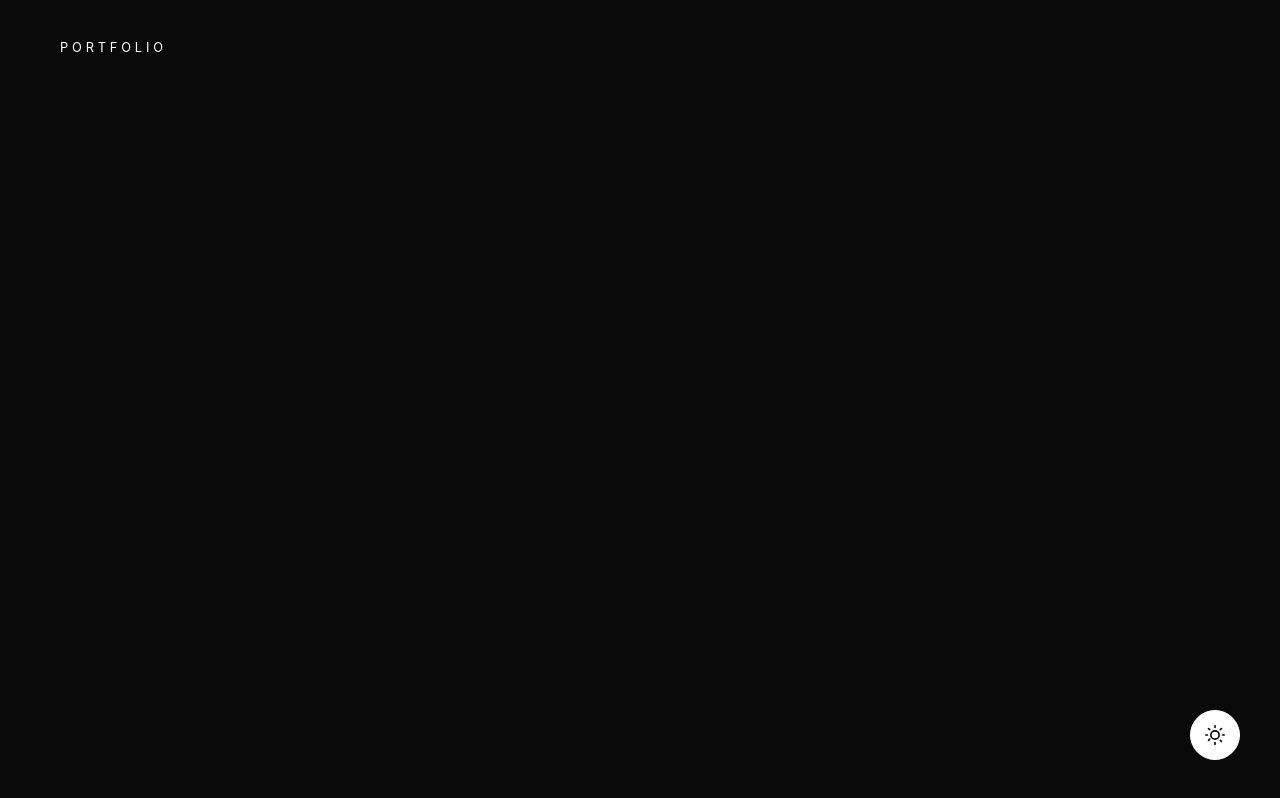
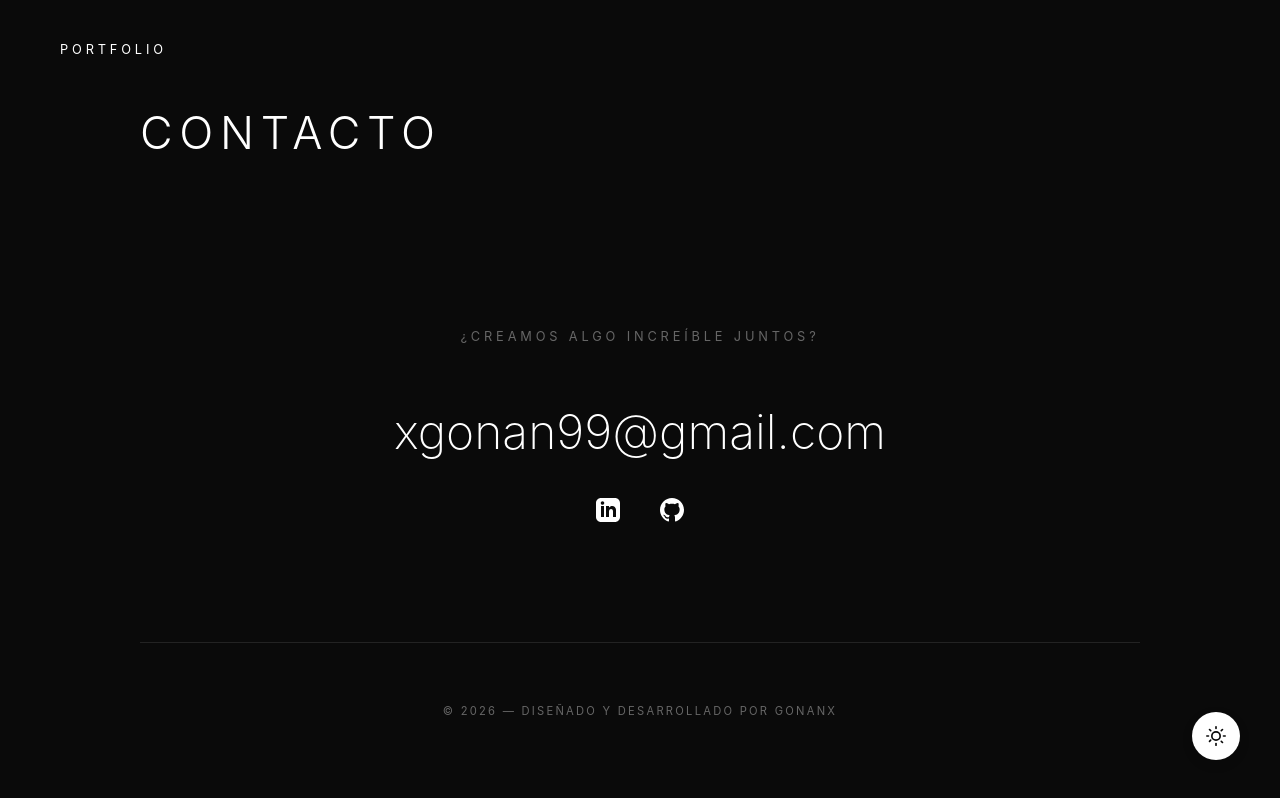
Before and after one commit to gonanx/portfolio, a React (Vite) app: page / in a window 1280 px wide. Shown: the top 798 px of the page. Built offline with nearby package versions, Linux system fonts and the light colour scheme.

Commit message:
proyecto terminado

```diff
--- a/src/App.css
+++ b/src/App.css
@@ -1,18 +1,31 @@
 :root {
-  --bg-color: #ffffff;
-  --text-main: #1a1a1a;
-  --text-secondary: #4a4a4a;
-  --text-muted: #888888;
-  --border-color: #e0e0e0;
-  --nav-overlay: #ffffff;
-}
-
-[data-theme='dark'] {
+  /* Modo Oscuro (Predeterminado) */
   --bg-color: #0a0a0a;
   --text-main: #ffffff;
   --text-secondary: #b0b0b0;
   --text-muted: #666666;
-  --border-color: #222222;
+  --border-color: rgba(255, 255, 255, 0.1);
+  --accent-color: #e0e0e0;
+  --nav-overlay: #000000;
+
+  /* Escala de Espaciado Fluido */
+  --space-unit: clamp(20px, 4vw, 40px);
+  --section-gap: clamp(60px, 12vw, 100px);
+  --space-xs: clamp(15px, 3vw, 25px);
+  --space-s: clamp(25px, 5vw, 45px);
+  --space-m: clamp(50px, 10vw, 80px);
+  --space-l: clamp(80px, 15vw, 120px);
+}
+
+[data-theme='light'] {
+  /* Modo Claro (Tono Crema/Hueso) */
+  --bg-color: #f7f8e2;
+  --text-main: #1a1a1a;
+  --text-secondary: #3a3939;
+  --text-muted: #888888;
+  --border-color: rgba(0, 0, 0, 0.1);
+  --accent-color: #1a1a1a;
+  --nav-overlay: #ffffff;
 }
 
 * {
@@ -21,24 +34,33 @@
   box-sizing: border-box;
 }
 
+html {
+  scroll-behavior: auto;
+  height: 100%;
+}
+
 body {
-  font-family: -apple-system, BlinkMacSystemFont, "Segoe UI", Roboto, Helvetica, Arial, sans-serif;
+  font-family: 'Inter', -apple-system, BlinkMacSystemFont, "Segoe UI", Roboto, sans-serif;
   background-color: var(--bg-color);
   color: var(--text-main);
-  transition: background-color 0.3s ease, color 0.3s ease;
+  transition: background-color 0.4s ease, color 0.4s ease;
+  overflow-x: hidden;
+  -webkit-font-smoothing: antialiased;
+  line-height: 1.5;
 }
 
+/* Contenedor Principal */
 .main-container {
   position: relative;
   width: 100%;
   background-color: var(--bg-color);
-  min-height: 100vh;
 }
 
+/* Títulos de Sección */
 .section-title {
-  font-size: clamp(1.8rem, 4vw, 2.8rem);
+  font-size: clamp(1.8rem, 5vw, 2.8rem);
   font-weight: 300;
-  margin-bottom: 60px;
+  margin-bottom: var(--space-unit);
   text-transform: uppercase;
   letter-spacing: 0.15em;
   text-align: left;
@@ -46,7 +68,7 @@ body {
   color: var(--text-main);
 }
 
-/* --- PROYECTOS --- */
+/* --- Proyectos --- */
 .projects-container {
   width: 100%;
   display: flex;
@@ -54,16 +76,15 @@ body {
   align-items: center;
   justify-content: center;
   min-height: 100vh;
+  padding: var(--section-gap) var(--space-unit);
 }
 
 .projects-grid {
   width: 100%;
   max-width: 800px;
-  margin: 40px auto 0 auto;
+  margin: 0 auto;
   display: flex;
   flex-direction: column;
-  position: relative;
-  z-index: 10;
 }
 
 .project-item-link {
@@ -73,36 +94,29 @@ body {
   width: 100%;
   border-bottom: 1px solid var(--border-color);
   outline: none;
-  overflow: hidden;
 }
 
 .project-item-content {
   display: flex;
   justify-content: space-between;
   align-items: center;
-  padding: 30px 0;
-  width: 100%;
+  padding: clamp(20px, 4vw, 30px) 0;
   transition: border-color 0.4s ease;
 }
 
-[data-theme='light'] .project-item-link:hover .project-item-content {
-  border-color: #1a1a1a;
-}
-
-[data-theme='dark'] .project-item-link:hover .project-item-content {
-  border-color: #ffffff;
+.project-item-link:hover .project-item-content {
+  border-color: var(--text-main);
 }
 
 .project-left {
   display: flex;
   align-items: center;
-  gap: 30px;
+  gap: clamp(15px, 3vw, 30px);
 }
 
 .project-title {
-  font-size: clamp(1.1rem, 1.8vw, 1.5rem);
+  font-size: clamp(1.1rem, 2vw, 1.5rem);
   font-weight: 300;
-  margin: 0;
 }
 
 .project-category {
@@ -113,36 +127,34 @@ body {
   transition: color 0.4s ease;
 }
 
-[data-theme='light'] .project-item-link:hover .project-category {
-  color: #1a1a1a;
+.project-item-link:hover .project-category {
+  color: var(--text-main);
 }
 
-[data-theme='dark'] .project-item-link:hover .project-category {
-  color: #ffffff;
-}
-
-/* --- TRAYECTORIA --- */
+/* --- Trayectoria (CV) --- */
 .cv-section {
   width: 100%;
   max-width: 1100px;
-  min-height: 100vh;
-  display: flex;
-  flex-direction: column;
-  justify-content: center;
   margin: 0 auto;
+  padding: var(--section-gap) var(--space-unit);
 }
 
 .cv-grid {
   display: grid;
   grid-template-columns: 1fr 1fr;
-  gap: 100px;
+  gap: clamp(40px, 8vw, 100px);
+}
+
+.cv-column {
+  display: flex;
+  flex-direction: column;
 }
 
 .cv-item {
-  margin-bottom: 45px;
-  padding-left: 25px;
+  margin-bottom: var(--space-unit);
+  padding-left: 20px;
   border-left: 1px solid var(--border-color);
-  transition: all 0.4s ease;
+  transition: border-color 0.4s ease;
 }
 
 .cv-item:hover {
@@ -150,7 +162,7 @@ body {
 }
 
 .column-label {
-  font-size: 0.9rem;
+  font-size: 0.8rem;
   text-transform: uppercase;
   letter-spacing: 0.4em;
   color: var(--text-muted);
@@ -164,32 +176,31 @@ body {
   letter-spacing: 0.2em;
   color: var(--text-muted);
   display: block;
-  margin-bottom: 10px;
+  margin-bottom: 8px;
 }
 
 .cv-text {
-  font-size: 1.25rem;
+  font-size: clamp(1.1rem, 2.5vw, 1.25rem);
   font-weight: 500;
   color: var(--text-main);
+}
+
+.description {
+  font-size: clamp(0.85rem, 1.8vw, 0.95rem);
+  font-weight: 300;
+  color: var(--text-secondary);
+  line-height: 1.5;
   margin-top: 5px;
 }
 
-.description {
-  font-size: 0.95rem;
-  font-weight: 300;
-  color: var(--text-secondary);
-  margin: 0;
-  line-height: 1.4;
-}
-
-/* --- CONTACTO --- */
+/* --- Contacto --- */
 .contact-wrapper-final {
   width: 100%;
   height: 100vh;
   display: flex;
   flex-direction: column;
-  box-sizing: border-box;
-  padding: 120px 0 40px 0;
+  padding: 100px var(--space-unit) 40px;
+  justify-content: space-between;
 }
 
 .contact-main-content {
@@ -210,7 +221,7 @@ body {
 }
 
 .email-link {
-  font-size: clamp(1.5rem, 5vw, 3rem);
+  font-size: clamp(1.4rem, 6vw, 3rem);
   color: var(--text-main);
   text-decoration: none;
   font-weight: 200;
@@ -223,20 +234,14 @@ body {
 
 .contact-socials {
   display: flex;
-  gap: 40px;
-  margin-top: 20px;
+  gap: clamp(20px, 4vw, 40px);
 }
 
 .social-icon-link {
   color: var(--text-main);
-  width: 28px;
-  height: 28px;
+  width: 24px;
+  height: 24px;
   transition: transform 0.3s ease, color 0.3s ease;
-}
-
-.social-icon-link svg {
-  width: 100%;
-  height: 100%;
 }
 
 .social-icon-link:hover {
@@ -244,24 +249,33 @@ body {
   transform: translateY(-3px);
 }
 
-/* --- BOTÓN TEMA --- */
+/* --- Botón de Tema Circular --- */
 .theme-toggle-circular {
   position: fixed;
-  bottom: 40px;
-  right: 40px;
-  z-index: 10002;
-  width: 50px;
-  height: 50px;
+  bottom: clamp(20px, 5vh, 40px);
+  right: clamp(20px, 5vw, 40px);
+  z-index: 9999;
+  /* Asegura que esté sobre las secciones fijas */
+  width: 48px;
+  height: 48px;
   border-radius: 50%;
   background-color: var(--text-main);
   color: var(--bg-color);
-  border: 1px solid var(--text-main);
+  border: 1px solid var(--border-color);
   cursor: pointer;
   display: flex;
   justify-content: center;
   align-items: center;
-  transition: all 0.3s ease;
-  overflow: hidden;
+  transition: transform 0.3s ease, background-color 0.4s ease;
+  box-shadow: 0 4px 12px rgba(0, 0, 0, 0.1);
+}
+
+.theme-toggle-circular:hover {
+  transform: scale(1.05);
+}
+
+.theme-toggle-circular:active {
+  transform: scale(0.95);
 }
 
 .icon-wrapper {
@@ -278,9 +292,11 @@ body {
   position: absolute;
   width: 20px;
   height: 20px;
-  transition: transform 0.5s cubic-bezier(0.4, 0, 0.2, 1), opacity 0.3s ease;
+  stroke: currentColor;
+  transition: transform 0.6s cubic-bezier(0.4, 0, 0.2, 1), opacity 0.3s ease;
 }
 
+/* Lógica de visibilidad de iconos según el tema */
 .icon-wrapper.dark .sun-icon {
   opacity: 1;
   transform: scale(1) rotate(0deg);
@@ -301,50 +317,18 @@ body {
   transform: scale(1) rotate(0deg);
 }
 
+/* Media Queries */
 @media (max-width: 768px) {
-  .section-title {
-    font-size: 1.8rem;
-    margin-bottom: 40px;
+  .cv-grid {
+    grid-template-columns: 1fr;
+    gap: 40px;
   }
 
-  .cv-grid {
-    grid-template-columns: 1fr;
-    gap: 35px;
+  .section-title {
+    text-align: center;
   }
 
   .cv-item {
-    margin-bottom: 25px;
     padding-left: 15px;
   }
-
-  .column-label {
-    font-size: 0.75rem;
-    margin-bottom: 20px;
-  }
-
-  .cv-text {
-    font-size: 1.1rem;
-    /* Texto principal reducido en móvil */
-  }
-
-  .description {
-    font-size: 0.85rem;
-    /* Descripción reducida en móvil */
-    line-height: 1.3;
-  }
-
-  .cv-date {
-    font-size: 0.65rem;
-  }
-
-  .contact-wrapper-final {
-    padding-top: 100px;
-  }
-
-  .theme-toggle-circular {
-    bottom: 20px;
-    right: 20px;
-    width: 42px;
-    height: 42px;
-  }
 }
--- a/src/App.jsx
+++ b/src/App.jsx
@@ -13,6 +13,11 @@ function App() {
   const [theme, setTheme] = useState('dark');
 
   useEffect(() => {
+    window.history.scrollRestoration = 'manual';
+    window.scrollTo(0, 0);
+  }, []);
+
+  useEffect(() => {
     document.documentElement.setAttribute('data-theme', theme);
   }, [theme]);
 
@@ -21,7 +26,7 @@ function App() {
   };
 
   return (
-    <main className="main-container" style={{ minHeight: '1000vh' }}>
+    <main className="main-container" style={{ minHeight: '750vh' }}>
       <Navbar />
 
       <button
@@ -47,18 +52,18 @@ function App() {
         </div>
       </button>
 
-      <Section range={[0, 0.05, 0.12, 0.18]} zIndex={10}>
+      <Section range={[0, 0, 0.10, 0.16]} zIndex={10}>
         <Hero />
       </Section>
 
-      <Section range={[0.18, 0.23, 0.33, 0.38]} zIndex={20}>
+      <Section range={[0.16, 0.22, 0.30, 0.36]} zIndex={20}>
         <div id="projects" className="projects-container">
           <h2 className="section-title">Mis Proyectos</h2>
           <ProjectList />
         </div>
       </Section>
 
-      <Section range={[0.38, 0.43, 0.53, 0.58]} zIndex={30}>
+      <Section range={[0.36, 0.42, 0.50, 0.56]} zIndex={30}>
         <div id="cv" className="cv-section">
           <h2 className="section-title">Trayectoria</h2>
           <div className="cv-grid">
@@ -84,34 +89,34 @@ function App() {
               <span className="column-label">Educación</span>
               <div className="cv-item">
                 <span className="cv-date">2025 - 2026</span>
-                <h2 className="cv-text">Certificado Profesional N3 Desenvolvimiento de Aplicaciones con Tecnologías Web</h2>
+                <h2 className="cv-text">Certificado Profesional N3 Aplicaciones Web</h2>
                 <p className="description">FORMACOM</p>
               </div>
               <div className="cv-item">
                 <span className="cv-date">2016</span>
-                <h2 className="cv-text">Bachillerato de Informática</h2>
-                <p className="description">INTEC</p>
+                <h2 className="cv-text">Bachillerato de Informática - Título Homologado</h2>
+                <p className="description">INTEC, Honduras</p>
               </div>
             </div>
           </div>
         </div>
       </Section>
 
-      <Section range={[0.58, 0.63, 0.73, 0.78]} zIndex={40}>
+      <Section range={[0.56, 0.62, 0.70, 0.76]} zIndex={40}>
         <div id="skills" className="skills-container">
           <h2 className="section-title">Aptitudes</h2>
           <Skills />
         </div>
       </Section>
 
-      <Section range={[0.78, 0.83, 0.88, 0.93]} zIndex={50}>
+      <Section range={[0.76, 0.82, 0.88, 0.94]} zIndex={50}>
         <div id="about" className="about-section">
           <h2 className="section-title">Sobre Mí</h2>
           <AboutMe />
         </div>
       </Section>
 
-      <Section range={[0.93, 0.96, 1.0, 1.0]} zIndex={60}>
+      <Section range={[0.94, 0.97, 1.0, 1.0]} zIndex={60} isLast={true}>
         <div id="contact" className="contact-wrapper-final">
           <h2 className="section-title">Contacto</h2>
           <div className="contact-main-content">
--- a/src/components/Hero.jsx
+++ b/src/components/Hero.jsx
@@ -6,7 +6,7 @@ const Hero = () => {
         <div className="hero-content">
             <span className="hero-subtitle">Diseñador & Desarrollador Web</span>
             <h1 className="hero-title">
-                {"{"}José Ángel Gonzales{"}"}<br />
+                José Ángel Gonzales<br />
             </h1>
             <div className="hero-scroll-indicator">
                 <div className="mouse">
--- a/src/components/Navbar.jsx
+++ b/src/components/Navbar.jsx
@@ -9,7 +9,7 @@ const Navbar = () => {
         const totalHeight = document.documentElement.scrollHeight - window.innerHeight;
         window.scrollTo({
             top: totalHeight * percentage,
-            behavior: 'smooth'
+            behavior: 'auto'
         });
         setIsOpen(false);
     };
@@ -48,11 +48,11 @@ const Navbar = () => {
 
     const navLinks = [
         { name: "Inicio", pos: 0.05 },
-        { name: "Proyectos", pos: 0.23 },
-        { name: "Trayectoria", pos: 0.43 },
-        { name: "Aptitudes", pos: 0.63 },
-        { name: "Sobre Mí", pos: 0.83 },
-        { name: "Contacto", pos: 0.98 }
+        { name: "Proyectos", pos: 0.26 },
+        { name: "Trayectoria", pos: 0.46 },
+        { name: "Aptitudes", pos: 0.66 },
+        { name: "Sobre Mí", pos: 0.85 },
+        { name: "Contacto", pos: 0.97 }
     ];
 
     return (
@@ -72,6 +72,7 @@ const Navbar = () => {
                         initial="closed"
                         animate="opened"
                         exit="closed"
+                        style={{ backgroundColor: 'var(--nav-overlay)' }}
                     >
                         <div className="nav-links-container">
                             {navLinks.map((link, i) => (
--- a/src/components/Section.css
+++ b/src/components/Section.css
@@ -1,4 +1,3 @@
-/* --- BASE & CONTENEDOR --- */
 .main-container {
     position: relative;
     width: 100%;
@@ -6,10 +5,20 @@
     transition: background-color 0.4s ease;
 }
 
+.content-wrapper {
+    width: 100%;
+    max-width: 1200px;
+    padding: 0 clamp(20px, 5vw, 60px);
+    display: flex;
+    flex-direction: column;
+    justify-content: center;
+    align-items: center;
+}
+
 .section-title {
     font-size: clamp(2rem, 5vw, 3.5rem);
     font-weight: 300;
-    margin-bottom: 60px;
+    margin-bottom: clamp(40px, 8vw, 60px);
     text-transform: uppercase;
     letter-spacing: 0.15em;
     text-align: left;
@@ -17,7 +26,6 @@
     color: var(--text-main);
 }
 
-/* --- PROYECTOS --- */
 .projects-container {
     width: 100%;
     display: flex;
@@ -27,7 +35,6 @@
     min-height: 80vh;
 }
 
-/* --- TRAYECTORIA --- */
 .cv-section {
     width: 100%;
     max-width: 1100px;
@@ -36,7 +43,7 @@
 .cv-grid {
     display: grid;
     grid-template-columns: 1fr 1fr;
-    gap: 100px;
+    gap: clamp(40px, 10vw, 100px);
     margin-top: 40px;
 }
 
@@ -45,18 +52,16 @@
     text-transform: uppercase;
     letter-spacing: 0.4em;
     color: var(--accent-color);
-    /* Decorativo: Rojo en modo claro */
-    margin-bottom: 40px;
+    margin-bottom: clamp(25px, 5vw, 40px);
     display: block;
     font-weight: 600;
 }
 
 .cv-item {
-    margin-bottom: 45px;
+    margin-bottom: clamp(30px, 6vw, 45px);
     position: relative;
     padding-left: 25px;
     border-left: 1px solid var(--border-color);
-    /* Decorativo: Rojo en modo claro */
     transition: all 0.4s ease;
 }
 
@@ -68,7 +73,6 @@
     width: 7px;
     height: 7px;
     background-color: var(--accent-color);
-    /* Decorativo: Rojo en modo claro */
     border-radius: 50%;
     transition: all 0.4s ease;
 }
@@ -91,12 +95,11 @@
 }
 
 .cv-text {
-    font-size: 1.5rem;
+    font-size: clamp(1.2rem, 2.5vw, 1.5rem);
     color: var(--text-secondary);
     font-weight: 300;
 }
 
-/* --- CONTACTO --- */
 .contact-wrapper-final {
     width: 100%;
     height: 100%;
@@ -133,25 +136,22 @@
 
 .email-link:hover {
     color: var(--accent-color);
-    /* Decorativo: Rojo en modo claro */
 }
 
 .footer-container-fixed {
     position: absolute;
-    bottom: 40px;
+    bottom: clamp(20px, 5vh, 40px);
     width: 100%;
 }
 
-/* --- BOTÓN TEMA FLOTANTE --- */
 .theme-toggle-btn {
     position: fixed;
-    bottom: 40px;
-    right: 40px;
+    bottom: clamp(20px, 5vh, 40px);
+    right: clamp(20px, 5vw, 40px);
     z-index: 10002;
     background: transparent;
     color: var(--text-main);
     border: 1px solid var(--border-color);
-    /* Decorativo: Rojo en modo claro */
     padding: 10px 20px;
     font-family: monospace;
     font-size: 0.7rem;
@@ -168,7 +168,6 @@
     border-color: var(--accent-color);
 }
 
-/* --- SECCIÓN FIJA --- */
 .fixed-section {
     position: fixed;
     top: 0;
@@ -179,23 +178,11 @@
     justify-content: center;
     align-items: center;
     background-color: var(--bg-color);
-    /* Crítico para el modo pastel */
     will-change: transform, opacity, filter;
     z-index: 1;
     transition: background-color 0.4s ease;
 }
 
-.content-wrapper {
-    width: 100%;
-    max-width: 1200px;
-    padding: 0 60px;
-    display: flex;
-    flex-direction: column;
-    justify-content: center;
-    align-items: center;
-}
-
-/* --- RESPONSIVE OPTIMIZADO --- */
 @media (max-width: 968px) {
     .cv-grid {
         grid-template-columns: 1fr;
@@ -204,30 +191,7 @@
 }
 
 @media (max-width: 768px) {
-    .section-title {
-        margin-bottom: 40px;
-    }
-
     .cv-text {
         font-size: 1.2rem;
     }
-
-    .column-label {
-        margin-bottom: 25px;
-    }
-
-    .footer-container-fixed {
-        bottom: 20px;
-    }
-
-    .theme-toggle-btn {
-        bottom: 20px;
-        right: 20px;
-        padding: 8px 15px;
-        font-size: 0.6rem;
-    }
-
-    .content-wrapper {
-        padding: 0 30px;
-    }
 }
--- a/src/components/Section.jsx
+++ b/src/components/Section.jsx
@@ -1,18 +1,26 @@
+import React from 'react';
 import { motion, useScroll, useTransform } from 'framer-motion';
 import './Section.css';
 
-const Section = ({ children, range, zIndex }) => {
+const Section = ({ children, range, zIndex, isLast = false }) => {
     const { scrollYProgress } = useScroll();
 
-    const opacity = useTransform(scrollYProgress, range, [0, 1, 1, 0]);
-    const scale = useTransform(scrollYProgress, range, [0.95, 1, 1, 1.05]);
+    const finalOpacity = isLast ? 1 : 0;
+    const finalScale = isLast ? 1 : 1.05;
+    const finalBlur = isLast ? "blur(0px)" : "blur(20px)";
+
+    const opacity = useTransform(scrollYProgress, range, [1, 1, 1, finalOpacity]);
+    const scale = useTransform(scrollYProgress, range, [1, 1, 1, finalScale]);
     const blur = useTransform(
         scrollYProgress,
         range,
-        ["blur(20px)", "blur(0px)", "blur(0px)", "blur(20px)"]
+        ["blur(0px)", "blur(0px)", "blur(0px)", finalBlur]
     );
 
     const visibility = useTransform(scrollYProgress, (value) => {
+        if (isLast && value >= range[0]) {
+            return "visible";
+        }
         return value >= range[0] && value <= range[3] ? "visible" : "hidden";
     });
 
--- a/src/index.css
+++ b/src/index.css
@@ -6,6 +6,10 @@
   --border-color: rgba(255, 255, 255, 0.1);
   --accent-color: #e0e0e0;
   --nav-overlay: #000000;
+  --space-xs: clamp(15px, 3vw, 25px);
+  --space-s: clamp(25px, 5vw, 45px);
+  --space-m: clamp(50px, 10vw, 80px);
+  --space-l: clamp(80px, 15vw, 120px);
 }
 
 [data-theme='light'] {
@@ -15,11 +19,12 @@
   --text-muted: #888888;
   --border-color: #d1d1d1;
   --accent-color: #1a1a1a;
-  --nav-overlay: #f7f8e2;
+  --nav-overlay: #ffffff;
 }
 
 html {
-  scroll-behavior: smooth;
+  scroll-behavior: auto;
+  height: 100%;
 }
 
 * {
@@ -34,5 +39,7 @@ body {
   font-family: 'Inter', system-ui, -apple-system, sans-serif;
   overflow-x: hidden;
   -webkit-font-smoothing: antialiased;
-  transition: background-color 0.3s ease, color 0.3s ease;
+  -moz-osx-font-smoothing: grayscale;
+  transition: background-color 0.4s ease, color 0.4s ease;
+  line-height: 1.5;
 }
```
Also changed, not shown: src/components/AboutMe.css (+12 -6 lines), src/components/Hero.css (+32 -10 lines), src/components/ProjectList.css (+10 -12 lines), src/components/Skills.css (+12 -14 lines), src/components/ThemeContext.jsx (deleted, +0 -21 lines).
